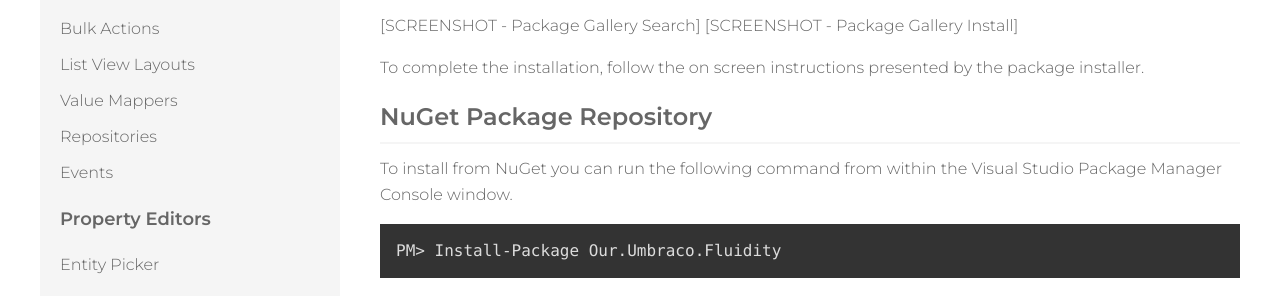
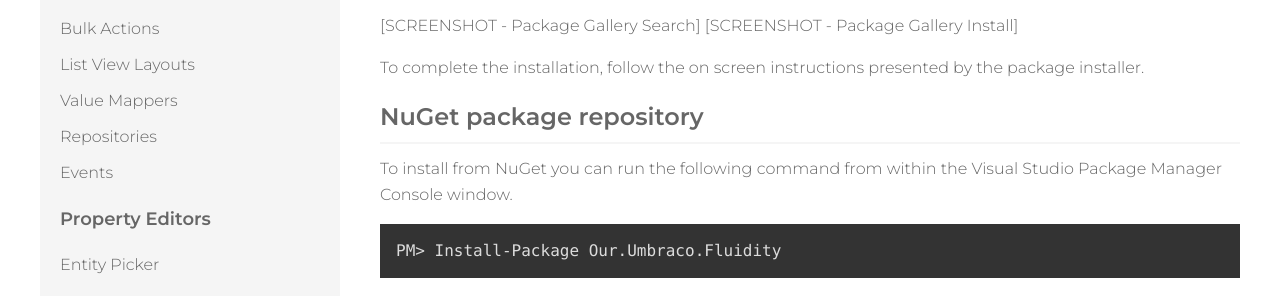
Before and after one commit to mattbrailsford/umbraco-fluidity, a Jekyll site: the page built from docs/_pages/01-overview-01-installation.md, in a window 1280 px wide. Shown: the part 826-1122 px from the top of the page. Built offline with Jekyll 4.4.1, drawn with Linux system fonts in a browser that asks for light colours.

Commit message:
Consistant heading styles

```diff
--- a/docs/_pages/01-overview-01-installation.md
+++ b/docs/_pages/01-overview-01-installation.md
@@ -24,7 +24,7 @@
 
 To complete the installation, follow the on screen instructions presented by the package installer.
 
-### NuGet Package Repository
+### NuGet package repository
 
 To install from NuGet you can run the following command from within the Visual Studio Package Manager Console window.
 
```
Also changed, not shown: docs/_pages/01-overview-00-ui-concepts.md (+2 -0 lines), docs/_pages/01-overview-02-getting-started.md (+1 -1 lines).
